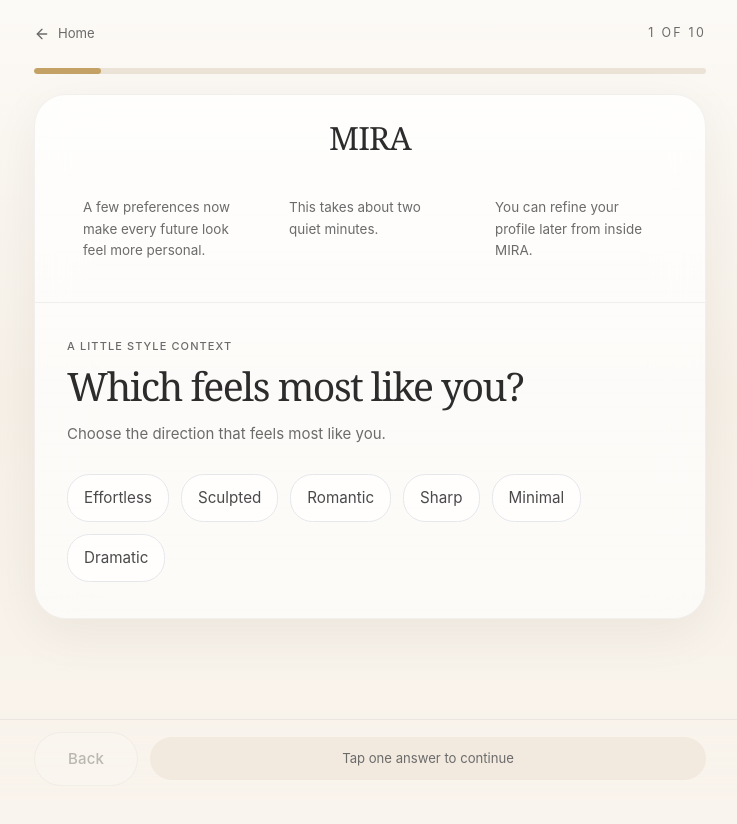
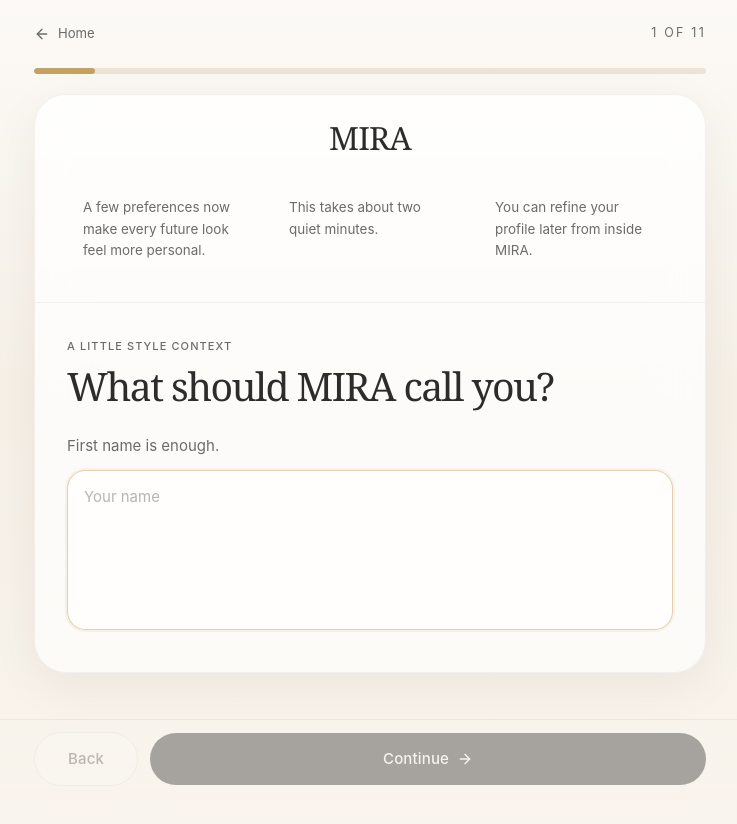
Before and after one commit to srijith-reddy/mira-stylist, a Next.js app in the folder frontend/: page /onboarding in a window 1280 px wide. Shown: the top 824 px of the page, without its empty margins (270-1007 px from the left). Built offline with nearby package versions, Linux system fonts and the light colour scheme; no server answers.

Commit message:
Ask for name during onboarding

```diff
--- a/frontend/app/onboarding/page.tsx
+++ b/frontend/app/onboarding/page.tsx
@@ -53,6 +53,14 @@
   const current = questions[currentIndex];
   const progress = questions.length > 0 ? ((currentIndex + 1) / questions.length) * 100 : 0;
   const currentAnswer = current ? answers[current.question_id] : null;
+
+  useEffect(() => {
+    if (!current || current.question_type !== "free_text") {
+      return;
+    }
+    const existing = answers[current.question_id];
+    setFreeTextInput(typeof existing === "string" ? existing : "");
+  }, [current, answers]);
 
   const canContinue = useMemo(() => {
     if (!current) return false;
@@ -308,12 +316,14 @@
                   {current.question_type === "free_text" && (
                     <div className="mt-7">
                       <p className="mb-3 text-body text-mira-slate">
-                        A short note is enough. MIRA only needs the useful signal.
+                        {current.question_id === "name"
+                          ? "First name is enough."
+                          : "A short note is enough. MIRA only needs the useful signal."}
                       </p>
                       <textarea
                         value={freeTextInput}
                         onChange={(event) => setFreeTextInput(event.target.value)}
-                        placeholder="Write a brief note..."
+                        placeholder={current.question_id === "name" ? "Your name" : "Write a brief note..."}
                         className="mira-input min-h-[160px] resize-none"
                         autoFocus
                       />
@@ -372,6 +382,12 @@
 }
 
 const FALLBACK_QUESTIONS: Question[] = [
+  {
+    question_id: "name",
+    question_text: "What should MIRA call you?",
+    options: [],
+    question_type: "free_text",
+  },
   {
     question_id: "aesthetic",
     question_text: "Which feels most like you?",
```
Also changed, not shown: 1 other file (tests, documents, lock files or other folders).
